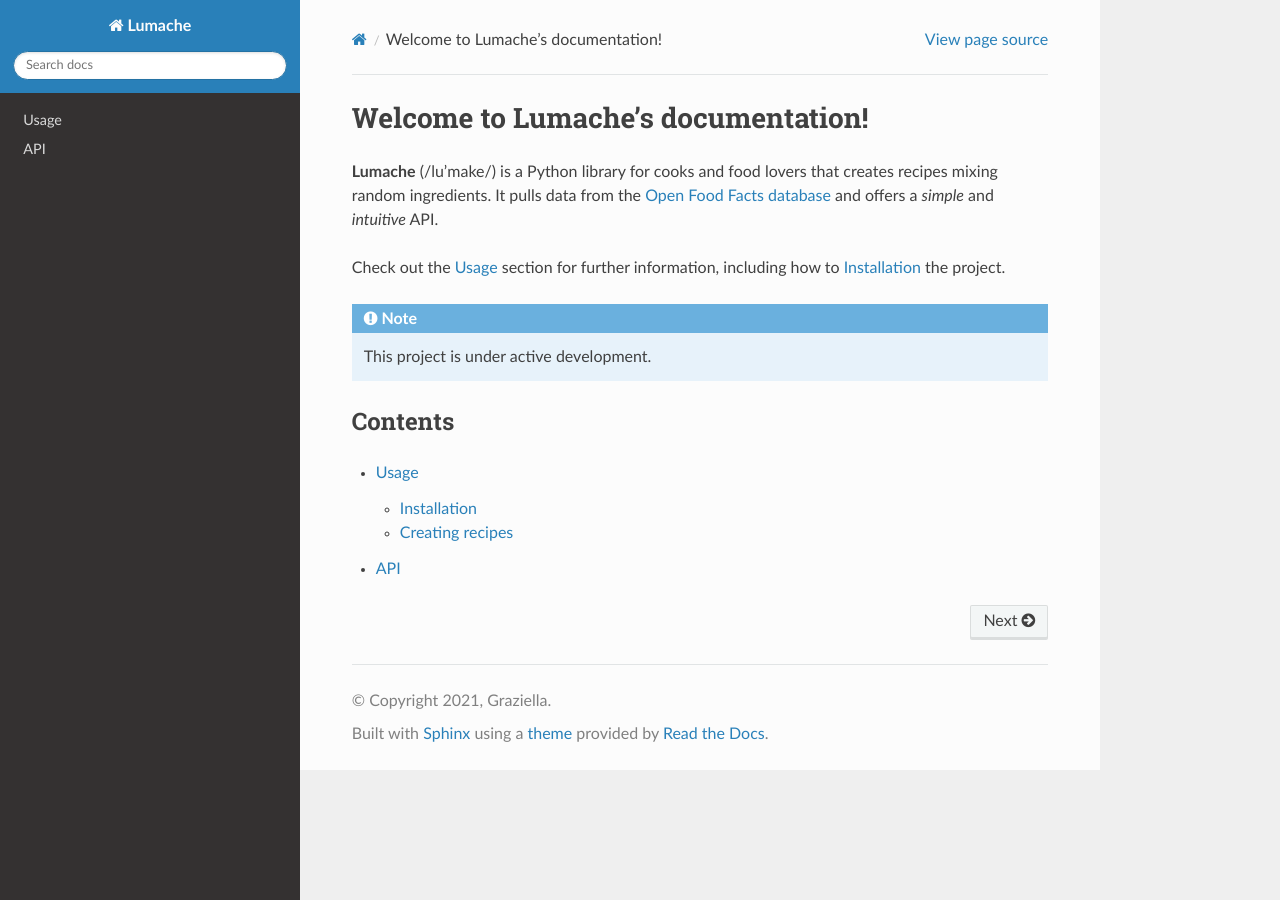
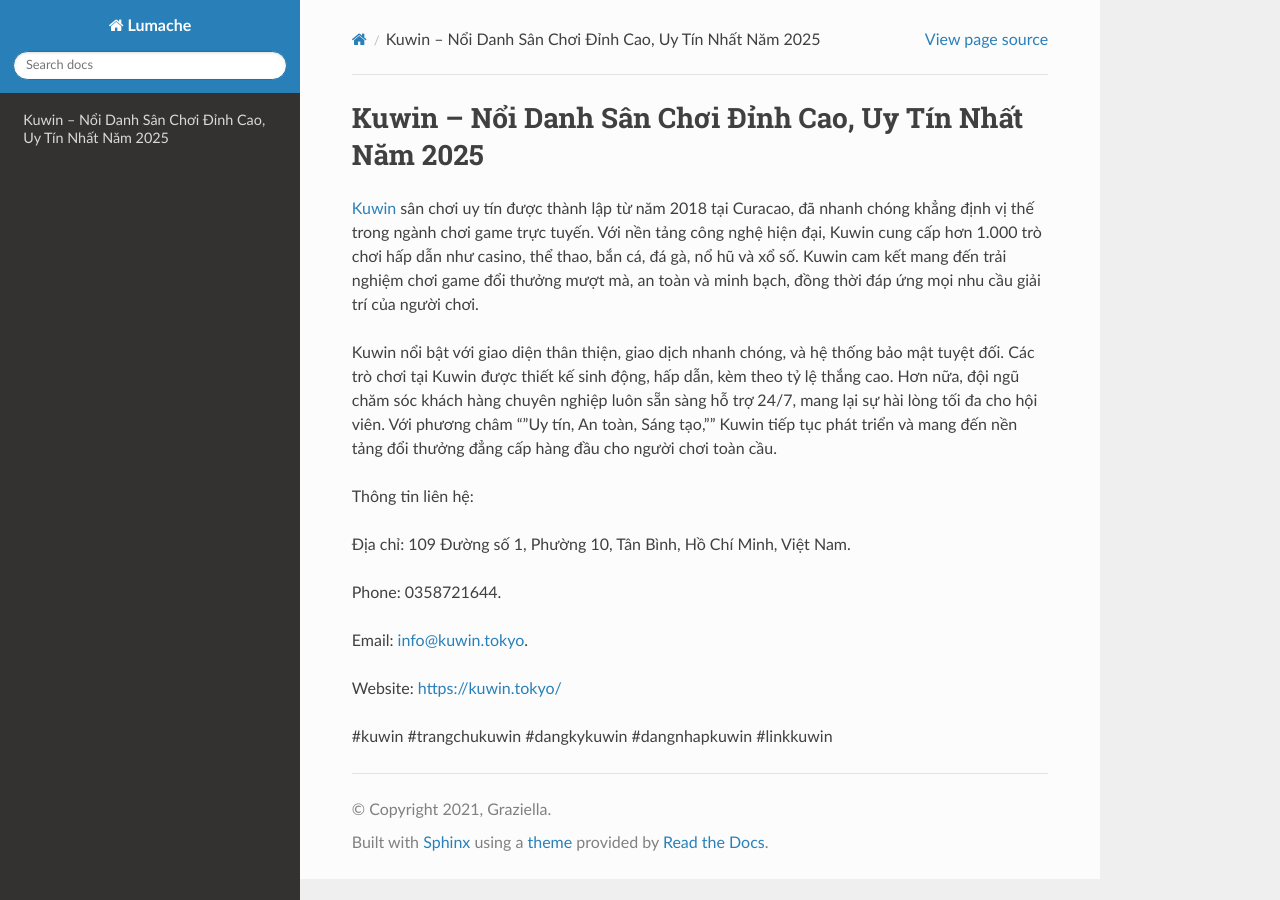
Before and after one commit to parkisngan19/kuwintokyo, a Sphinx documentation site: the page built from docs/source/index.rst, in a window 1280 px wide. Built offline with Sphinx 7.4.7 and the Read the Docs theme 3.1.0, drawn with Linux system fonts in a browser that asks for light colours.

Commit message:
Update index.rst

```diff
--- a/docs/source/index.rst
+++ b/docs/source/index.rst
@@ -1,22 +1,18 @@
-Welcome to Lumache's documentation!
+Kuwin – Nổi Danh Sân Chơi Đỉnh Cao, Uy Tín Nhất Năm 2025
 ===================================
 
-**Lumache** (/lu'make/) is a Python library for cooks and food lovers
-that creates recipes mixing random ingredients.
-It pulls data from the `Open Food Facts database <https://world.openfoodfacts.org/>`_
-and offers a *simple* and *intuitive* API.
+`Kuwin <https://kuwin.tokyo/>`_ sân chơi uy tín được thành lập từ năm 2018 tại Curacao, đã nhanh chóng khẳng định vị thế trong ngành chơi game trực tuyến. Với nền tảng công nghệ hiện đại, Kuwin cung cấp hơn 1.000 trò chơi hấp dẫn như casino, thể thao, bắn cá, đá gà, nổ hũ và xổ số. Kuwin cam kết mang đến trải nghiệm chơi game đổi thưởng mượt mà, an toàn và minh bạch, đồng thời đáp ứng mọi nhu cầu giải trí của người chơi.
 
-Check out the :doc:`usage` section for further information, including
-how to :ref:`installation` the project.
+Kuwin nổi bật với giao diện thân thiện, giao dịch nhanh chóng, và hệ thống bảo mật tuyệt đối. Các trò chơi tại Kuwin được thiết kế sinh động, hấp dẫn, kèm theo tỷ lệ thắng cao. Hơn nữa, đội ngũ chăm sóc khách hàng chuyên nghiệp luôn sẵn sàng hỗ trợ 24/7, mang lại sự hài lòng tối đa cho hội viên. Với phương châm ""Uy tín, An toàn, Sáng tạo,"" Kuwin tiếp tục phát triển và mang đến nền tảng đổi thưởng đẳng cấp hàng đầu cho người chơi toàn cầu.
 
-.. note::
+Thông tin liên hệ:
 
-   This project is under active development.
+Địa chỉ: 109 Đường số 1, Phường 10, Tân Bình, Hồ Chí Minh, Việt Nam.
 
-Contents
---------
+Phone: 0358721644.
 
-.. toctree::
+Email: info@kuwin.tokyo.
 
-   usage
-   api
+Website: https://kuwin.tokyo/
+
+#kuwin #trangchukuwin #dangkykuwin #dangnhapkuwin #linkkuwin
```
